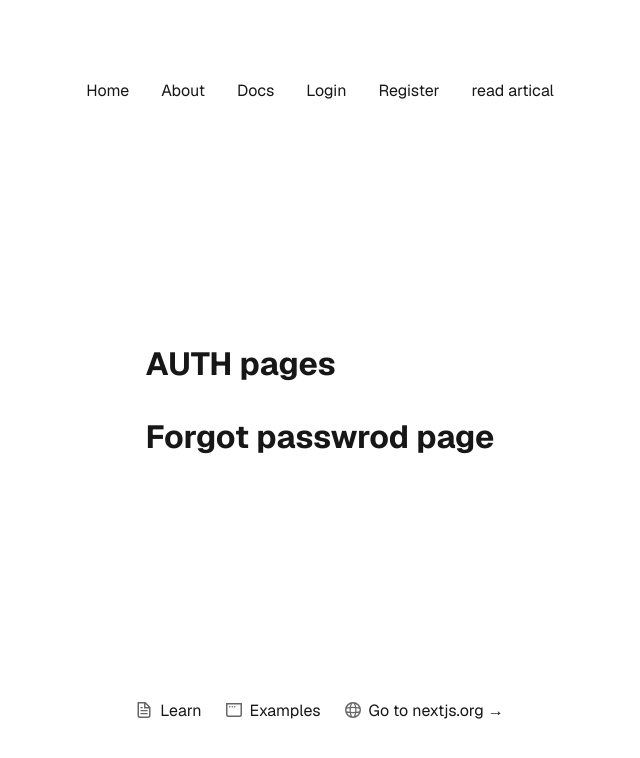
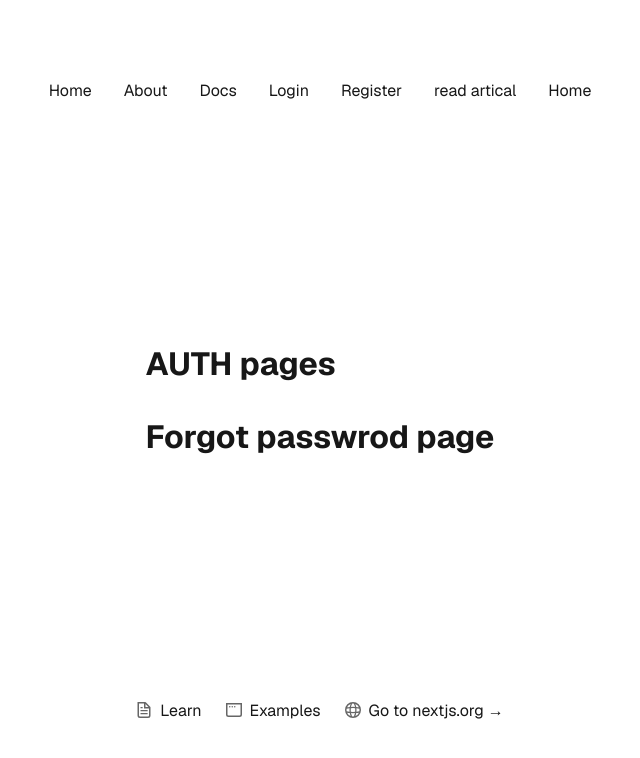
Before and after one commit to Maksss2018/nextjs_advanced_course, a Next.js app in the folder nextjs_advaced_course/: page /forgot-password in a window 1280 px wide. Shown: the top 758 px of the page, without its empty margins (320-960 px from the left). Built offline with nearby package versions, Linux system fonts and the light colour scheme.

Commit message:
links are maped

```diff
--- a/nextjs_advaced_course/src/app/layout.tsx
+++ b/nextjs_advaced_course/src/app/layout.tsx
@@ -19,6 +19,21 @@ export const metadata: Metadata = {
   title: "Create Next App",
   description: "Generated by create next app",
 };
+const linksArray = [
+  { name: "Home", href: "/" },
+
+  { name: "About", href: "/about" },
+
+  { name: "Docs", href: "/docs" },
+
+  { name: "Login", href: "/login" },
+
+  { name: "Register", href: "/regiater" },
+
+  { name: "read artical", href: "/" },
+
+  { name: "Home", href: "/artical/news-1" },
+];
 
 export default function RootLayout({
   children,
@@ -31,12 +46,11 @@ export default function RootLayout({
         <div className={styles.page}>
           <header className={styles.header}>
             <nav>
-              <Link href="/">Home</Link>
-              <Link href="/about">About</Link>
-              <Link href="/docs">Docs</Link>
-              <Link href="/login">Login</Link>
-              <Link href="/register">Register</Link>
-              <Link href="/artical/news-1">read artical</Link>
+              {linksArray.map(({ name, href }) => (
+                <Link key={name} href={href}>
+                  {name}
+                </Link>
+              ))}
             </nav>
           </header>
           <main className={styles.main}>{children}</main>
```
